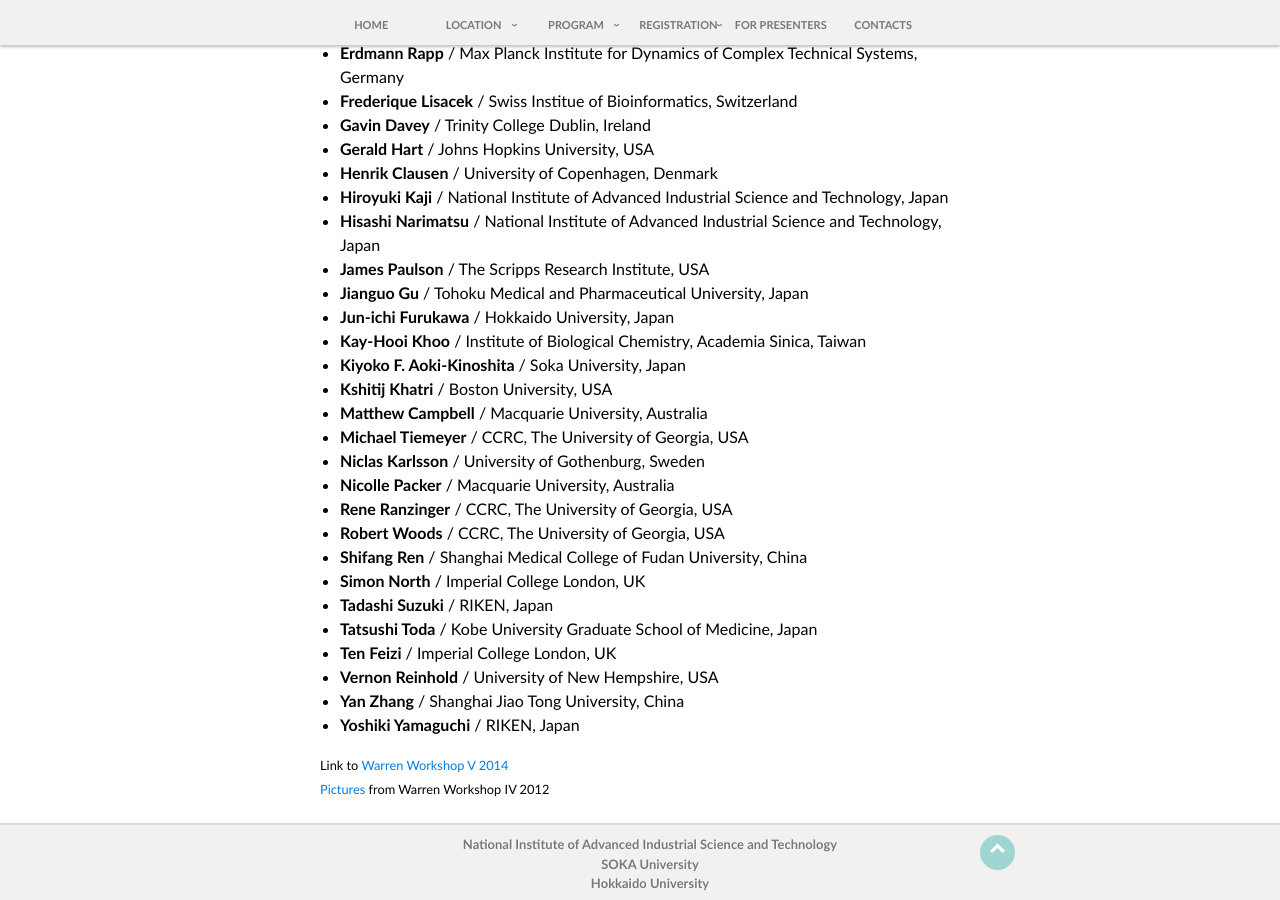
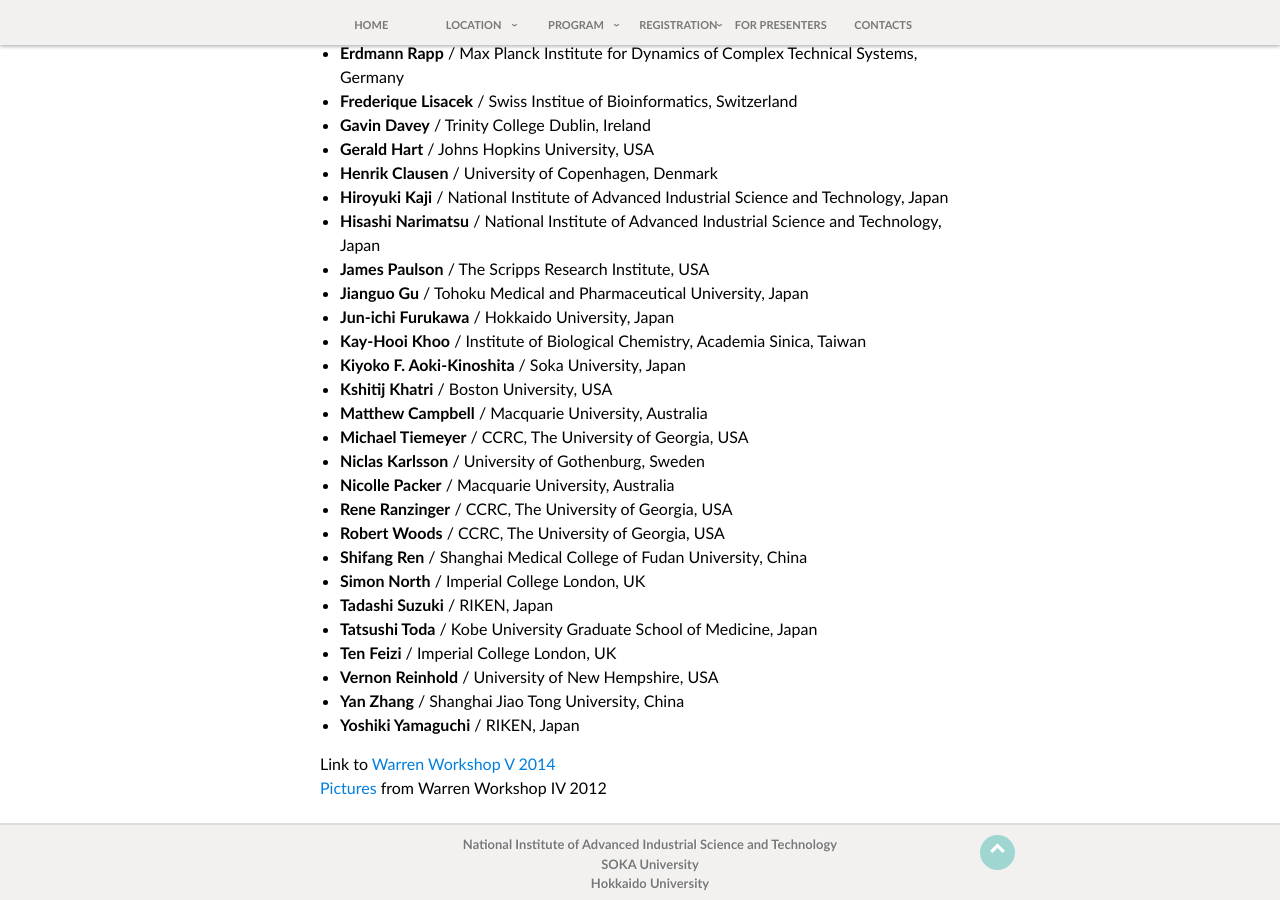
Before and after one commit to yamazakiM/test_warren2016, a Jekyll site: the page built from index.md, in a window 1280 px wide and 900 px high, scrolled down 935 px. Built offline with Jekyll 4.4.1, drawn with Linux system fonts in a browser that asks for light colours; nearby versions of some CDN libraries; library files that are not in the unit come from our copies.

Commit message:
Update header.html

```diff
--- a/_includes/header.html
+++ b/_includes/header.html
@@ -6,10 +6,10 @@
     <link href='http://fonts.googleapis.com/css?family=Lato:300,700|Crete+Round' rel='stylesheet' type='text/css'>
      <link rel="stylesheet" type="text/css" media="screen" href="{{site.url}}/stylesheets/stylesheet.css">
     <meta name="viewport" content="width=device-width">
-    <link rel="stylesheet" type="text/css" href="/css/normalize.css" media="screen">
+    <link rel="stylesheet" type="text/css" href="/stylesheets/normalize.css" media="screen">
     <link href='http://fonts.googleapis.com/css?family=Open+Sans:400,700' rel='stylesheet' type='text/css'>
-    <link rel="stylesheet" type="text/css" href="/css/stylesheet.css" media="screen">
-    <link rel="stylesheet" type="text/css" href="/css/github-light.css" media="screen">
+    <link rel="stylesheet" type="text/css" href="/stylesheets/stylesheet.css" media="screen">
+    <link rel="stylesheet" type="text/css" href="/stylesheets/github-light.css" media="screen">
 
     <title>{{ page.title }}</title>
     <script src="http://code.jquery.com/jquery-latest.min.js" type="text/javascript"></script>
```
